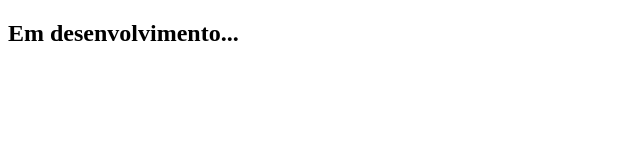
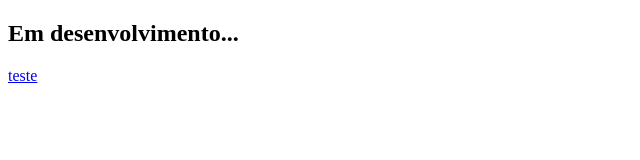
Before and after one commit to ftristao/meuproj, a plain HTML site: page index.html in a window 1280 px wide. Shown: the full height of the page, 0-640 px from the left. Drawn offline with Linux system fonts and the light colour scheme.

Commit message:
inclusão link

```diff
--- a/index.html
+++ b/index.html
@@ -5,5 +5,6 @@
     </head>
     <body>
         <h2>Em desenvolvimento...</h2>
+        <a href="teste.htm">teste</a>
     </body>
 </html>
```
